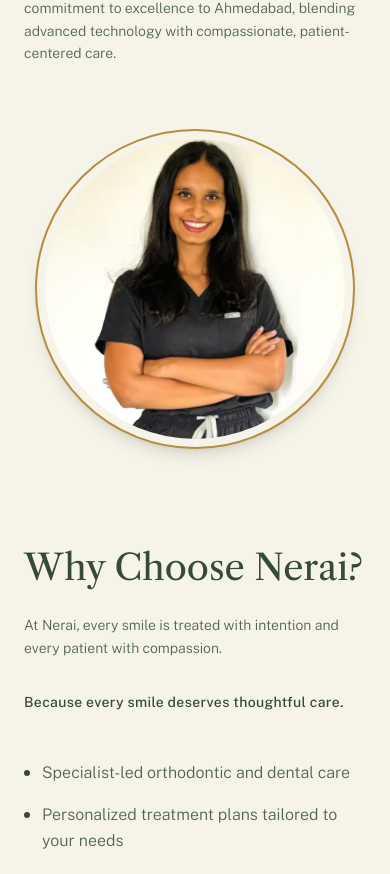
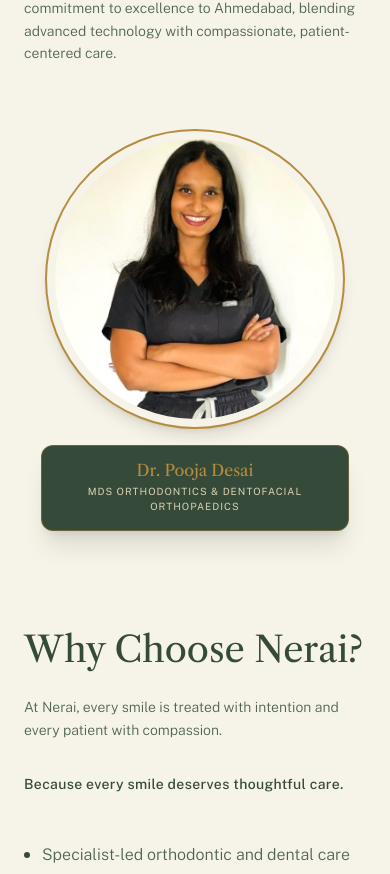
Before and after one commit to Ansh-0403/Nerai-Clinic, a React (Vite) app in the folder frontend/: page / in a window 390 px wide. Shown: the part 1272-2146 px from the top of the page. Built offline with nearby package versions, Linux system fonts and the light colour scheme.

Commit message:
fix: make Dr. Pooja Desai MDS credentials badge visible on mobile devices

```diff
--- a/frontend/src/pages/Home.tsx
+++ b/frontend/src/pages/Home.tsx
@@ -115,17 +115,17 @@
           </div>
 
           {/* Portrait Image */}
-          <div className="lg:col-span-5 relative flex justify-center">
+          <div className="lg:col-span-5 relative flex flex-col items-center">
             <div className="border-2 border-tertiary p-2 bg-surface rounded-full shadow-lg">
               <img
                 src="/Dr_pooja.jpeg"
                 alt="Dr. Pooja Desai"
-                className="w-[300px] h-[300px] md:w-[400px] md:h-[400px] object-cover rounded-full"
+                className="w-[280px] h-[280px] md:w-[400px] md:h-[400px] object-cover rounded-full"
               />
             </div>
-            <div className="absolute -bottom-2 -left-4 bg-primary text-tertiary p-5 border border-tertiary/40 hidden md:block rounded-xl shadow-xl">
-              <p className="font-serif text-lg leading-none mb-1">Dr. Pooja Desai</p>
-              <p className="font-sans text-[9px] uppercase tracking-widest text-surface-container-highest">
+            <div className="mt-4 md:mt-0 md:absolute md:-bottom-2 md:-left-4 bg-primary text-tertiary p-4 md:p-5 border border-tertiary/40 rounded-xl shadow-xl text-center md:text-left w-fit max-w-[90%] z-10">
+              <p className="font-serif text-base md:text-lg leading-none mb-1.5 md:mb-1">Dr. Pooja Desai</p>
+              <p className="font-sans text-[10px] md:text-[9px] uppercase tracking-widest text-surface-container-highest">
                 MDS Orthodontics & Dentofacial Orthopaedics
               </p>
             </div>
```
